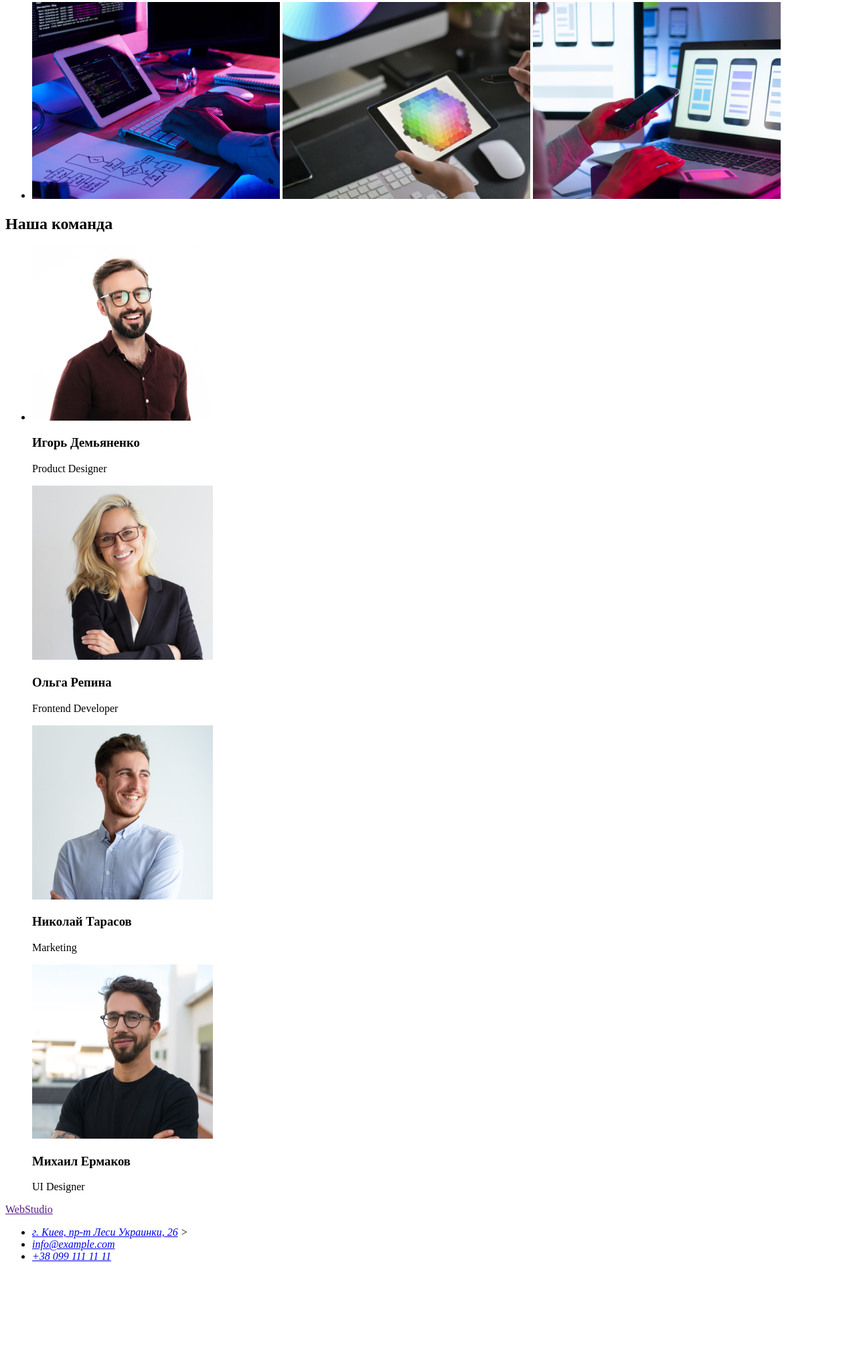
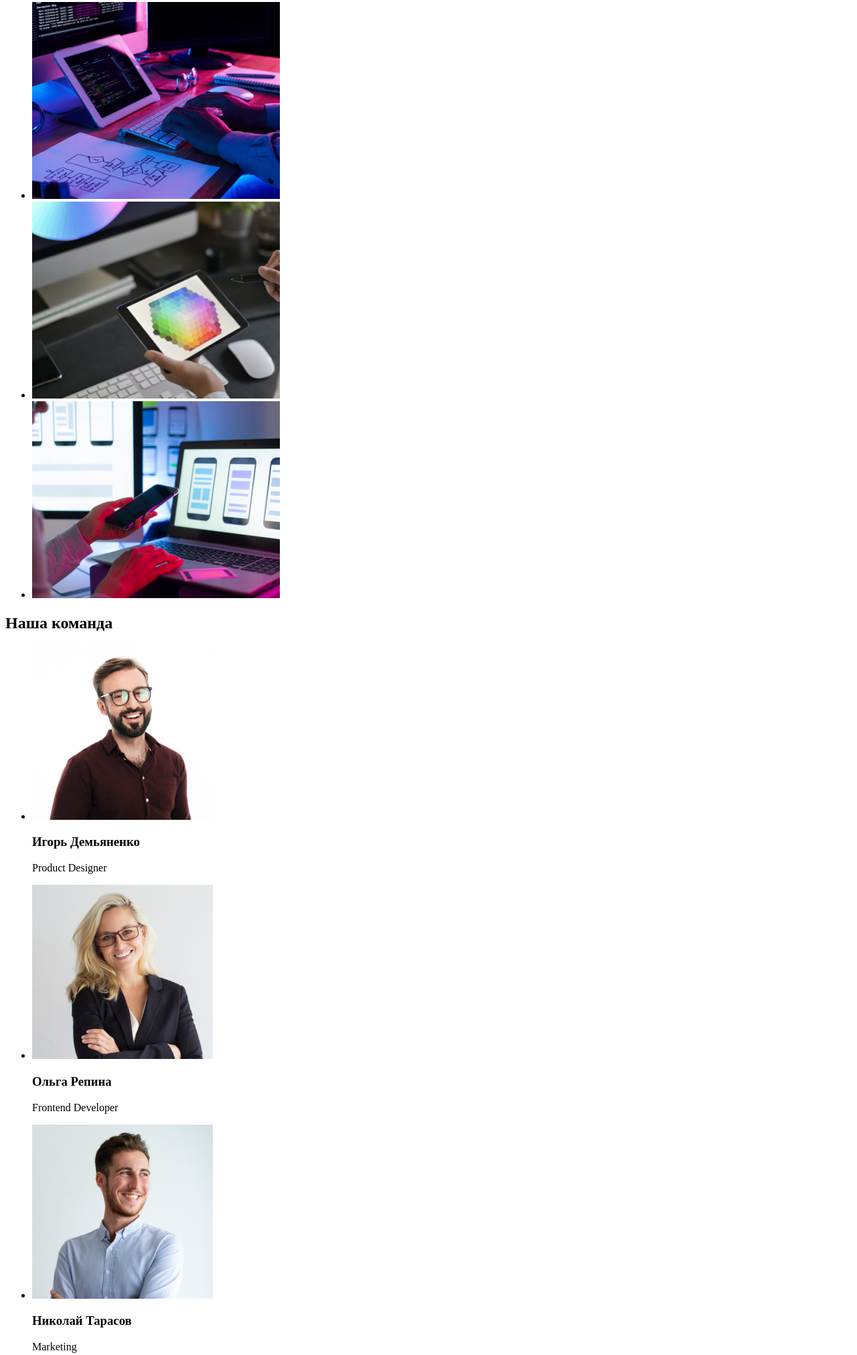
Before and after one commit to Togzhan22/goit-markup-hw-01, a plain HTML site: page index.html/index.html in a window 1280 px wide. Shown: the part 810-2833 px from the top of the page at 67% size. Before the commit the page ends 2711 px from the top, so only its background shows below. Drawn offline with Linux system fonts and the light colour scheme.

Commit message:
Завершили проект Вебстудии

```diff
--- a/index.html/index.html
+++ b/index.html/index.html
@@ -56,9 +56,13 @@
             <h2> Чем мы занимаемся</h2>
             <ul>
                 <li>
-                    <img src="/images/website_design.jpg" alt="Дизайн вебсайта" width="370" height="294">
-                    <img src="/images/pallete_on _ablet.jpg" alt="Палитра на планшете" width="370" height="294">
-                    <img src="/images/mobile_application_development.jpg" alt="Разработка мобильного приложения" width="370" height="294">
+                    <img src="/images/website_design.jpg" alt="Дизайн вебсайта" width="370" height="294" />
+                </li>
+                <li>
+                    <img src="/images/pallete_on _ablet.jpg" alt="Палитра на планшете" width="370" height="294" />
+                </li>
+                <li>
+                    <img src="/images/mobile_application_development.jpg" alt="Разработка мобильного приложения" width="370" height="294" />
                 </li>
             </ul>
         </section>
@@ -67,16 +71,21 @@
             <h2> Наша команда</h2>
             <ul>
                 <li>
-                    <img src="/images/img-1.jpg" alt="Игорь Д." width="270" height="260">
+                    <img src="/images/img-1.jpg" alt="Игорь Д." width="270" height="260" />
                     <h3>Игорь Демьяненко</h3>
                     <p lang="eng">Product Designer</p>
-                    <img src="/images/img-2.jpg" alt="Ольга Р." width="270" height="260">
+                </li>
+                <li>
+                    <img src="/images/img-2.jpg" alt="Ольга Р." width="270" height="260" />
                     <h3>Ольга Репина</h3>
                     <p lang="eng">Frontend Developer</p>
-                    <img src="/images/img-3.jpg" alt="Николай Т." width="270" height="260">
+                </li>
+                <li> <img src="/images/img-3.jpg" alt="Николай Т." width="270" height="260" />
                     <h3>Николай Тарасов</h3>
                     <p lang="eng">Marketing</p>
-                    <img src="/images/img-4.jpg" alt="Михаил Е." width="270" height="260">
+                </li>
+                <li>
+                    <img src="/images/img-4.jpg" alt="Михаил Е." width="270" height="260" />
                     <h3>Михаил Ермаков</h3>
                     <p lang="eng">UI Designer</p>
                 </li>
```
